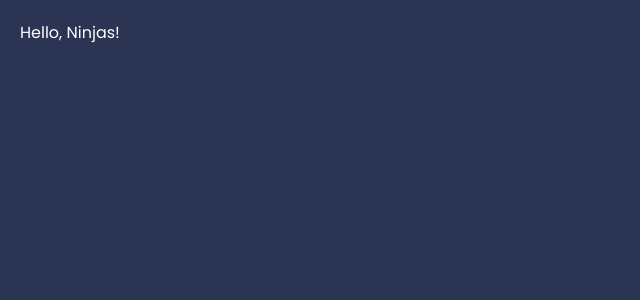
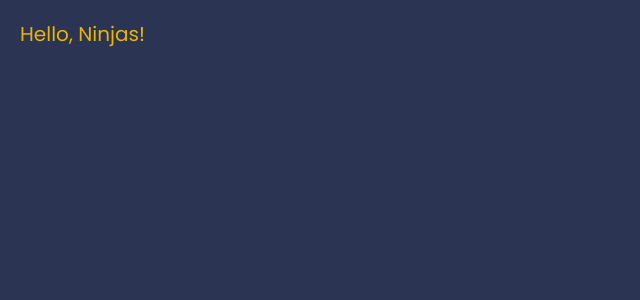
Before and after one commit to Algor-Fernand/JobsForReacters, a React (Create React App) app: page / in a window 1280 px wide. Shown: the top 300 px of the page, without its empty margins (0-640 px from the left). Built offline with nearby package versions, Linux system fonts and the light colour scheme.

Commit message:
install Tailwindcss

```diff
--- a/package.json
+++ b/package.json
@@ -34,5 +34,8 @@
       "last 1 firefox version",
       "last 1 safari version"
     ]
+  },
+  "devDependencies": {
+    "tailwindcss": "^3.3.3"
   }
 }
--- a/src/App.js
+++ b/src/App.js
@@ -1,9 +1,5 @@
 function App() {
-  return (
-    <div className="App">
-      Hello, Ninjas!
-    </div>
-  );
+  return <div className="App text-xl text-yellow-500">Hello, Ninjas!</div>;
 }
 
-export default App
+export default App;
--- a/src/index.css
+++ b/src/index.css
@@ -1,5 +1,7 @@
-@import url('https://fonts.googleapis.com/css2?family=Poppins:wght@400;700&display=swap');
-
+@import url("https://fonts.googleapis.com/css2?family=Poppins:wght@400;700&display=swap");
+@tailwind base;
+@tailwind components;
+@tailwind utilities;
 :root {
   --primary: #bc4123;
   --secondary: #2b3452;
@@ -28,20 +30,14 @@ button {
 
 /* navbar */
 
-
 /* page content */
-
 
 /* help layout */
 
-
 /* faq */
-
 
 /* careers list */
 
-
 /* careers details */
 
-
 /* breadcrumbs */
--- /dev/null
+++ b/tailwind.config.js
@@ -0,0 +1,8 @@
+/** @type {import('tailwindcss').Config} */
+module.exports = {
+  content: ["./src/**/*.{js,jsx,ts,tsx}"],
+  theme: {
+    extend: {},
+  },
+  plugins: [],
+};
```
Also changed, not shown: 1 other file (tests, documents, lock files or other folders).
